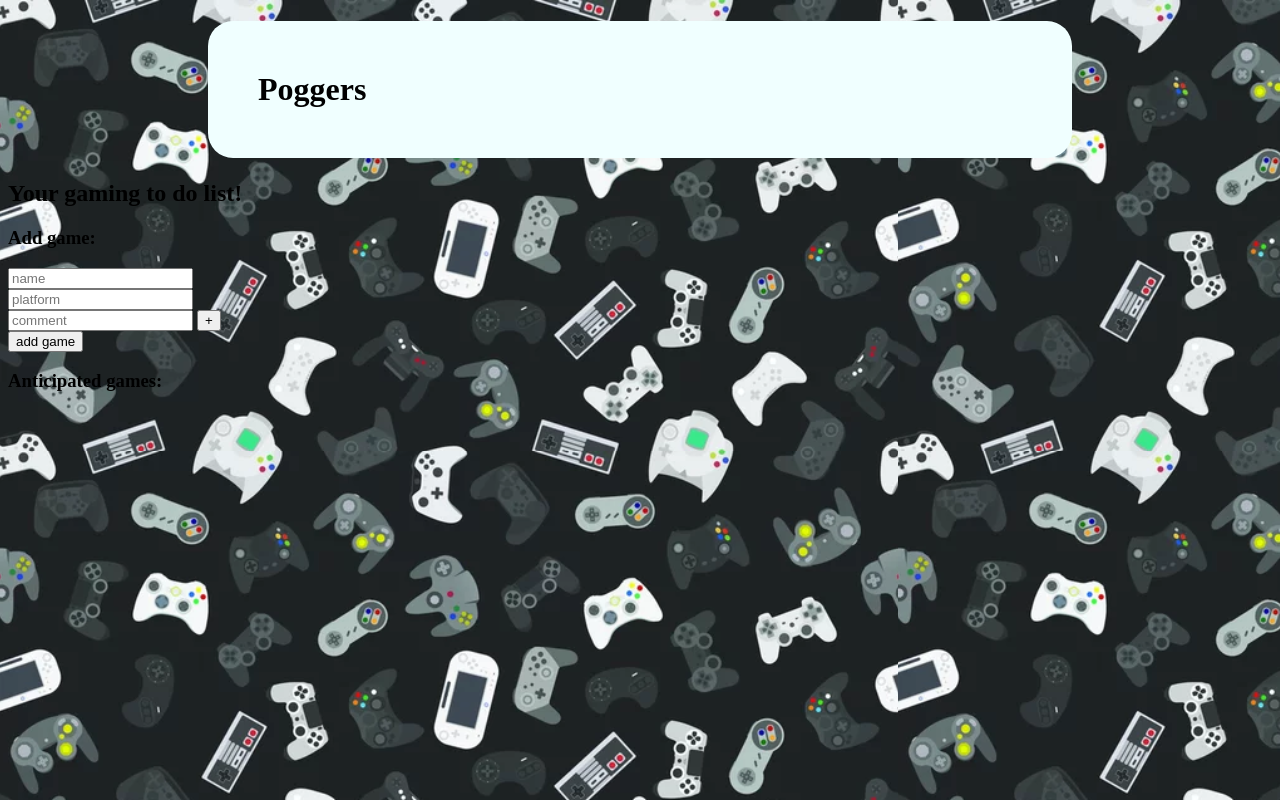
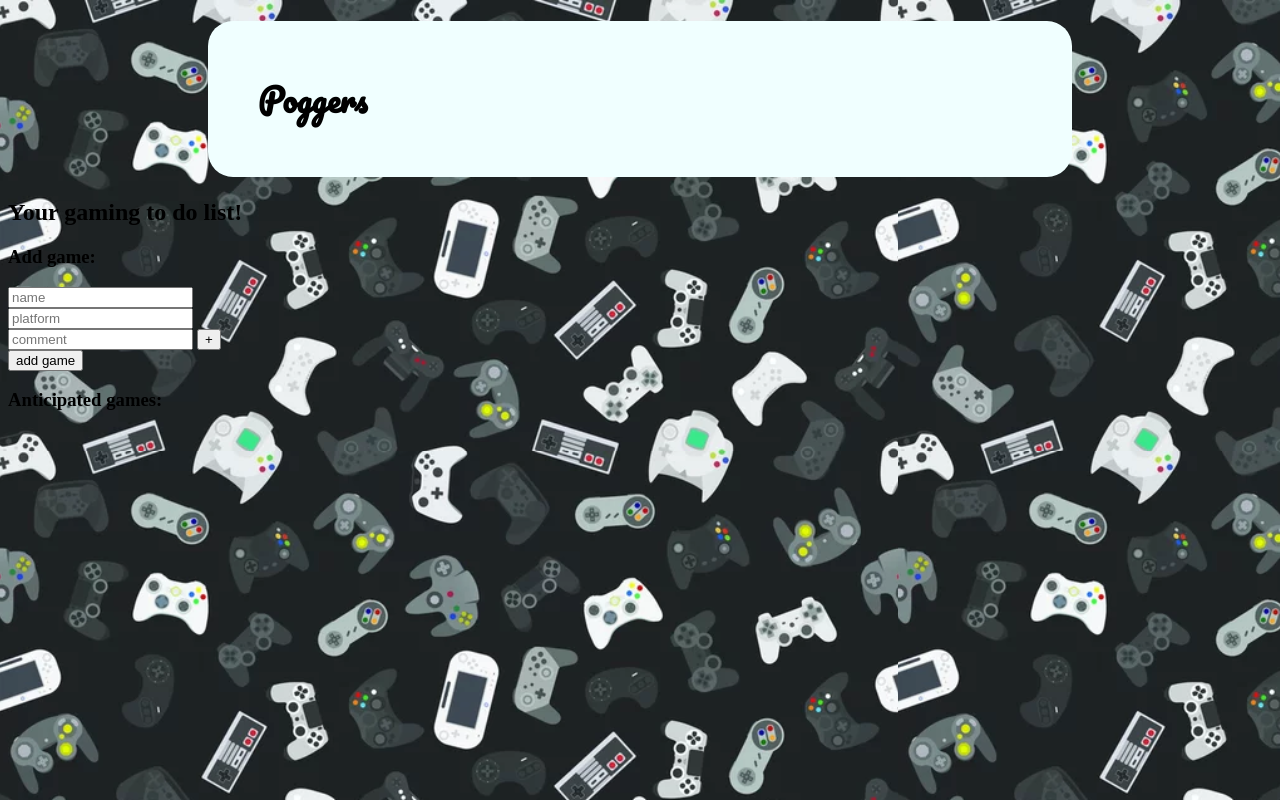
Before and after one commit to cgoranov/poggers-frontend, a website: page index.html in a window 1280 px wide. Drawn offline with Linux system fonts and the light colour scheme; no server answers.

Commit message:
added Google Pacifico font link in head tag and made title that font

```diff
--- a/assets/stylesheets/index.css
+++ b/assets/stylesheets/index.css
@@ -8,4 +8,5 @@ h1 {
     margin-right: 200px;
     padding: 50px;
     border-radius: 25px;
+    font-family: 'Pacifico', cursive;
 }
--- a/index.html
+++ b/index.html
@@ -5,6 +5,7 @@
     <meta http-equiv="X-UA-Compatible" content="IE=edge">
     <meta name="viewport" content="width=device-width, initial-scale=1.0">
     <link rel="stylesheet" href="assets/stylesheets/index.css">
+    <link href="https://fonts.googleapis.com/css2?family=Pacifico&display=swap" rel="stylesheet">
     <title>Poggers</title>
 </head>
 <body>
```
